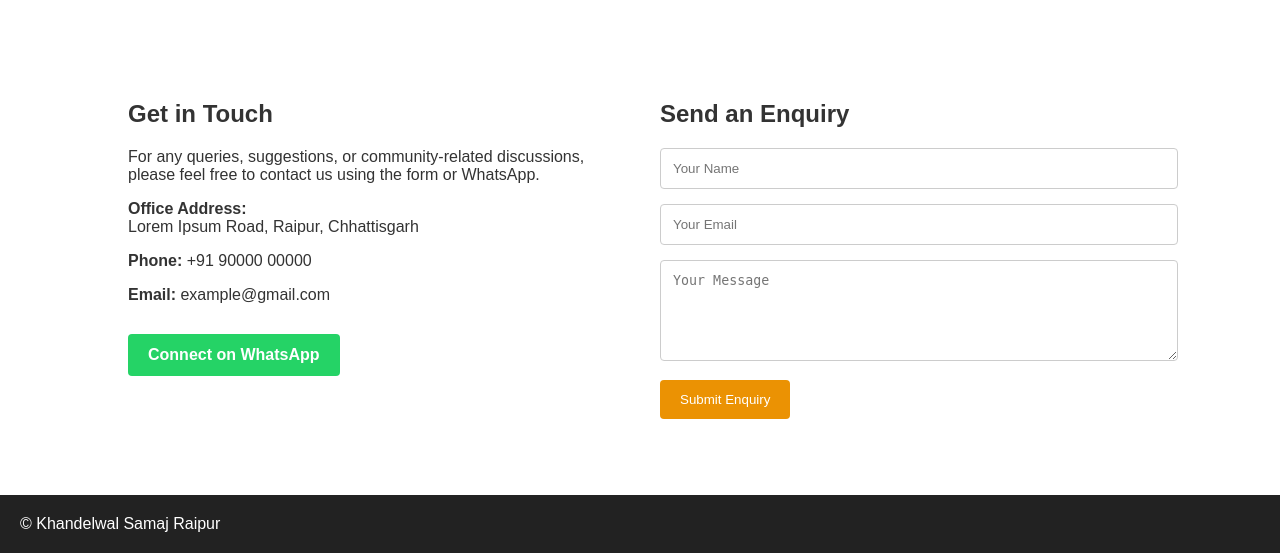
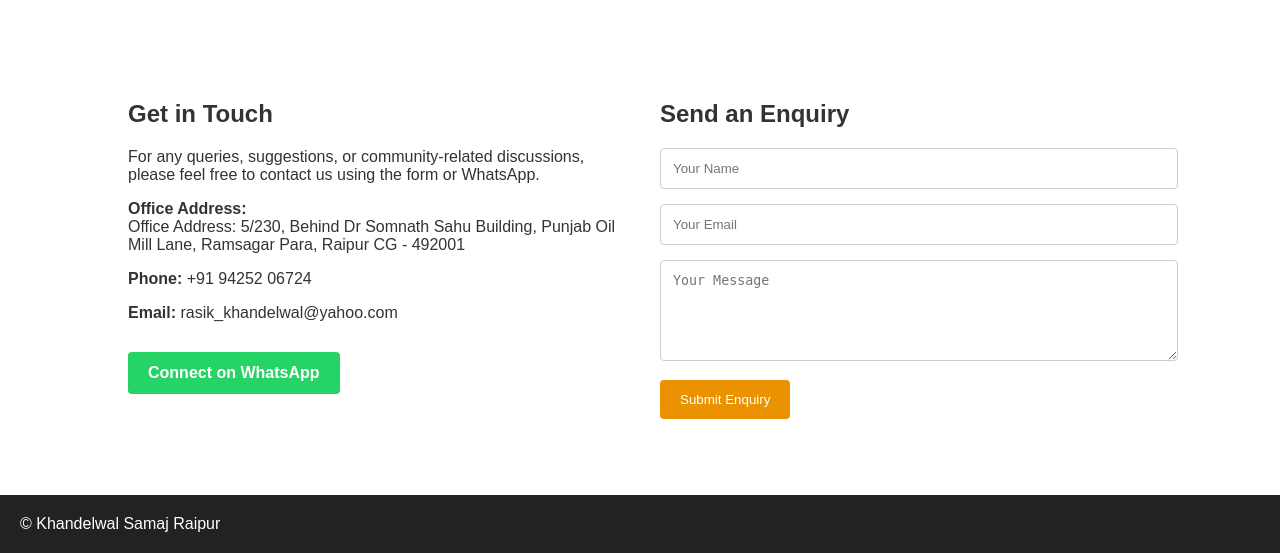
Before and after one commit to Apoorvghoshal/The_phenix, a Flask app: page /contact in a window 1280 px wide. Shown: the part 605-1158 px from the top of the page. Run offline with Flask 3, Linux system fonts and the light colour scheme.

Commit message:
Revise contact details and community photos
Updated contact information and images in the contact page.

```diff
--- a/templates/contact.html
+++ b/templates/contact.html
@@ -35,10 +35,10 @@
 <section class="photos">
   <h2>Community Moments</h2>
   <div class="photo-grid">
-    <img src="https://picsum.photos/400/300?21">
-    <img src="https://picsum.photos/400/300?22">
-    <img src="https://picsum.photos/400/300?23">
-    <img src="https://picsum.photos/400/300?24">
+    <img src="{{ url_for('static', filename='assests/event10.jpeg') }}">
+    <img src="{{ url_for('static', filename='assests/event7.jpeg') }}">
+    <img src="{{ url_for('static', filename='assests/event8.jpeg') }}">
+    <img src="{{ url_for('static', filename='assests/event9.jpeg') }}">
   </div>
 </section>
 
@@ -53,14 +53,15 @@
       </p>
 
       <p><strong>Office Address:</strong><br>
-        Lorem Ipsum Road, Raipur, Chhattisgarh
+        Office Address: 5/230, Behind Dr Somnath Sahu Building,
+          Punjab Oil Mill Lane, Ramsagar Para, Raipur CG - 492001
       </p>
 
-      <p><strong>Phone:</strong> +91 90000 00000</p>
-      <p><strong>Email:</strong> example@gmail.com</p>
+      <p><strong>Phone:</strong> +91 94252 06724</p>
+      <p><strong>Email:</strong> rasik_khandelwal@yahoo.com</p>
 
       <a class="whatsapp-btn"
-         href="https://wa.me/919000000000"
+         href="https://wa.me/+919425206724"
          target="_blank">
         Connect on WhatsApp
       </a>
```
